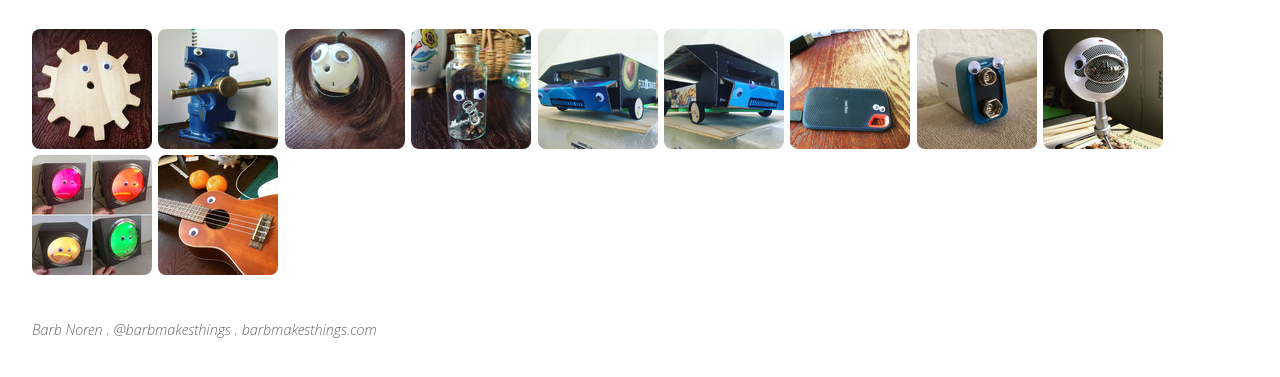
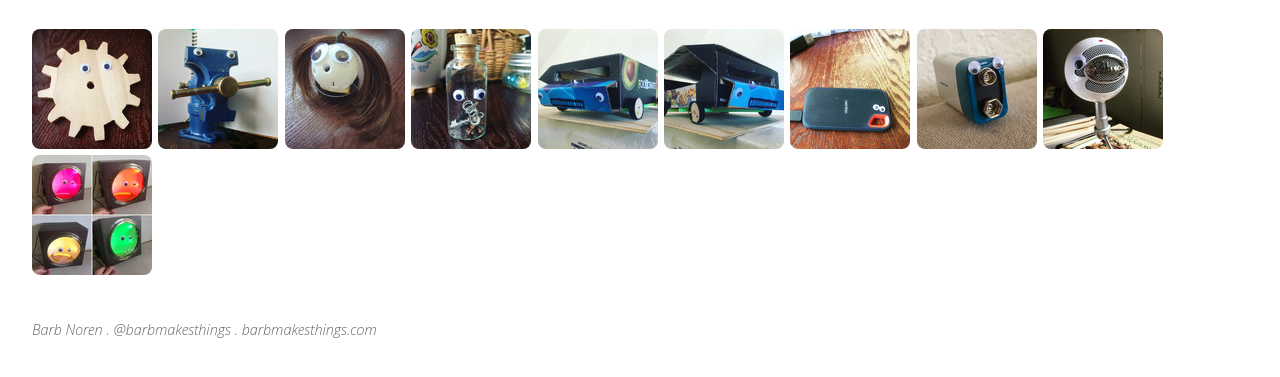
Before and after one commit to barbmakesthings/artgallery, a plain HTML site: page SanityChecks.html in a window 1280 px wide. Shown: the part 137-514 px from the top of the page. Drawn offline with Linux system fonts and the light colour scheme.

Commit message:
Deploying to gh-pages from  @ c0c668225692bdcece49d5e81daa047af266c284 🚀

```diff
--- a/SanityChecks.html
+++ b/SanityChecks.html
@@ -181,20 +181,6 @@
                      height="120"
                      alt="18.JPG" />
               </a>
-            </li>
-            <li data-src="media/large/SanityChecks/9.JPG"
-                data-sub-html=""
-                data-download-url="media/large/SanityChecks/9.JPG"
-
-                data-filename="9.JPG"
-
-              >
-              <a href="media/large/SanityChecks/9.JPG">
-                <img src="media/thumbs/SanityChecks/9.JPG"
-                     width="120"
-                     height="120"
-                     alt="9.JPG" />
-              </a>
             </li>  </ul>
 
       <!--
```
Also changed, not shown: index.html (+2 -2 lines), media/large/SanityChecks/9.JPG (deleted), media/small/SanityChecks/9.JPG (deleted), media/thumbs/SanityChecks/9.JPG (deleted), 1 other file.
